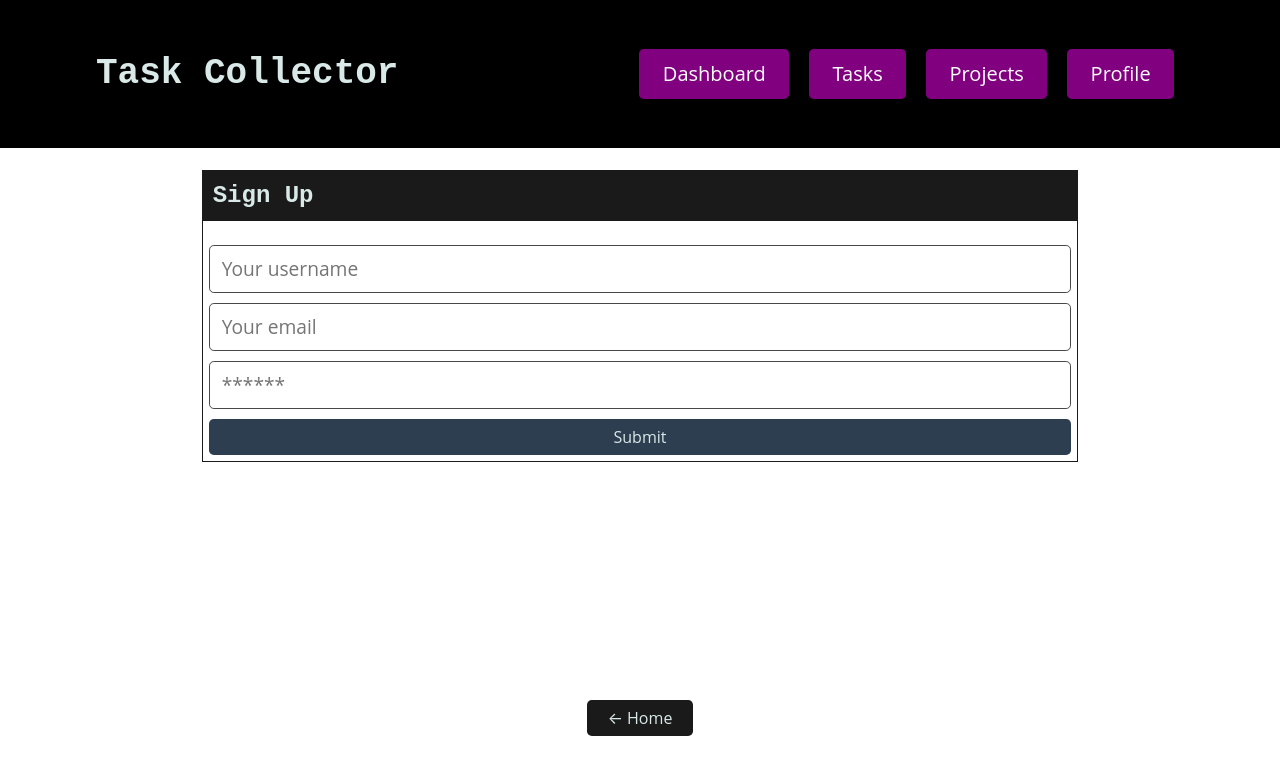
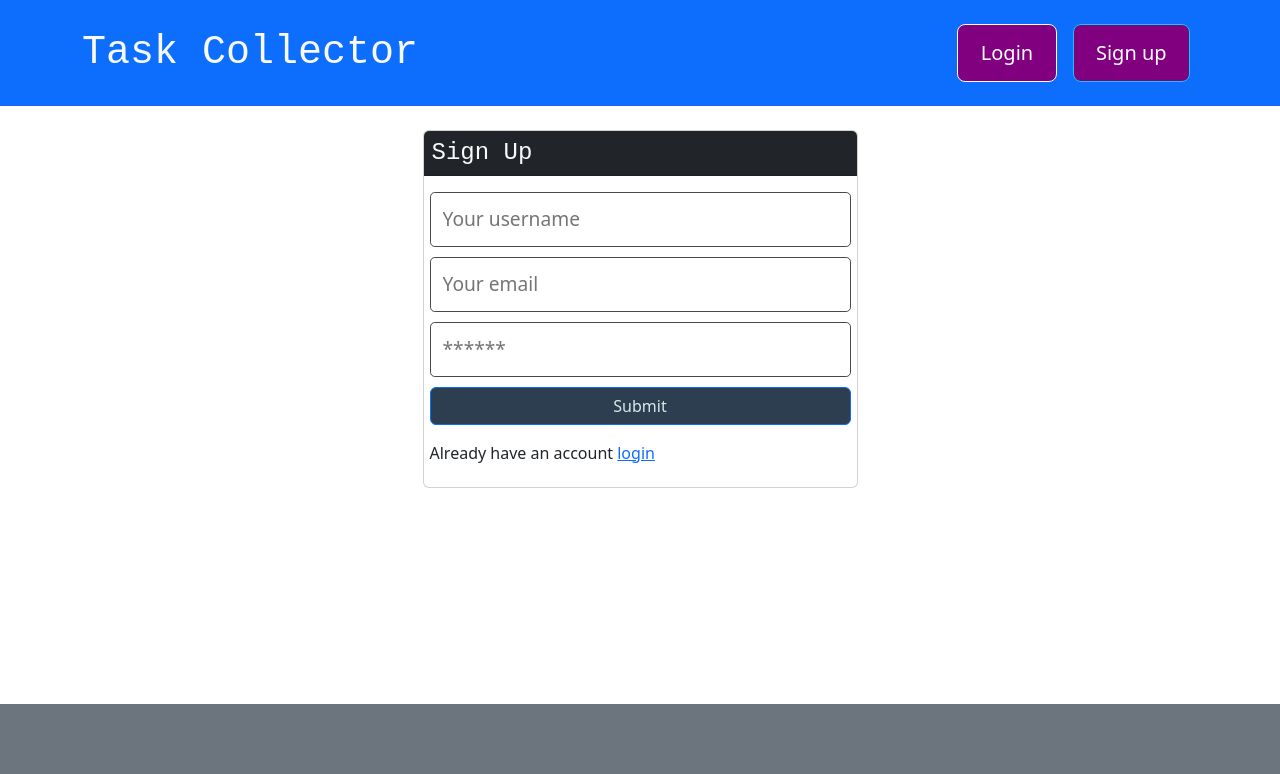
Before and after one commit to hmd-asg/Task-collector, a React (Vite) app in the folder client/: page /signup in a window 1280 px wide. Shown: the top 774 px of the page. Built offline with nearby package versions, Linux system fonts and the light colour scheme.

Commit message:
header login signup

```diff
--- a/client/src/App.jsx
+++ b/client/src/App.jsx
@@ -7,6 +7,8 @@ import {
 } from '@apollo/client';
 import { setContext } from '@apollo/client/link/context';
 import { Outlet } from 'react-router-dom';
+
+import 'bootstrap/dist/css/bootstrap.min.css';
 
 import Header from './components/Header/Header';
 import Footer from './components/Footer/Footer';
--- a/client/src/components/Footer/Footer.jsx
+++ b/client/src/components/Footer/Footer.jsx
@@ -6,11 +6,7 @@ const Footer = () => {
   return (
     <footer className='w-100 mt-auto bg-secondary p-4'>
       <div className='container text-center mb-5'>
-        {location.pathname !== "/" && (
-          <button className='btn btn-dark mb-3' onClick={() => navigate(-1)}>
-            &larr; Home
-          </button>
-        )}
+
       </div>
     </footer>
   );
--- a/client/src/components/Header/Header.jsx
+++ b/client/src/components/Header/Header.jsx
@@ -12,15 +12,21 @@ const Header = () => {
     <header className='bg-primary text-light mb-4 py-3 flex-row align-center'>
       <div className='container flex-row justify-space-between-lg justify-center align-center'>
         <div>
-            <Link className='text-light' to='/'>
+          <Link className='text-decoration-none text-light' to='/'>
             <h1 className='m-0'>Task Collector</h1>
           </Link>
         </div>
         <div>
           {Auth.loggedIn() ? (
             <>
+              <Link className='btn btn-lg btn-info m-2' to='/'>
+                Dashboard
+              </Link>
+              <Link className='btn btn-lg btn-light m-2' to='/tasks'>
+                Tasks
+              </Link>
               <Link className='btn btn-lg btn-info m-2' to='/me'>
-                  {Auth.getProfile().data.username}'s profile
+                {Auth.getProfile().data.username}
               </Link>
               <button className='btn btn-lg btn-light m-2' onClick={logout}>
                 Logout
@@ -28,17 +34,11 @@ const Header = () => {
             </>
           ) : (
             <>
-                <Link className='btn btn-lg btn-info m-2' to='/login'>
-                  Dashboard
+              <Link className='btn btn-lg btn-light m-2' to='/login'>
+                Login
               </Link>
-                <Link className='btn btn-lg btn-light m-2' to='/signup'>
-                  Tasks
-                </Link>
-                <Link className='btn btn-lg btn-light m-2' to='/signup'>
-                  Projects
-                </Link>
-                <Link className='btn btn-lg btn-light m-2' to='/signup'>
-                  Profile
+              <Link className='btn btn-lg btn-info m-2' to='/signup'>
+                Sign up
               </Link>
             </>
           )}
--- /dev/null
+++ b/client/src/components/ProjectCard/index.jsx
@@ -0,0 +1,35 @@
+import { Link } from "react-router-dom";
+
+const ProjectCard = ({ project }) => {
+  return (
+    <>
+
+      <div className='card col-12 col-md-6 mx-2 my-2'>
+        <h4 className='card-header text-light p-2 m-0'>
+          {project.title}
+        </h4>
+        <div className='card-body bg-light p-2'>
+          <p>{project.description}</p>
+          {/* <h5>Contributers:</h5>
+              <ul>
+                {project.users.map((user) => (
+                  <li key={user._id}>{user.username}</li>
+                ))}
+              </ul> */}
+        </div>
+        <div className="card-footer d-flex">
+          <button type="button" className="btn btn-danger me-2"><i className="bi bi-trash"></i>Delete</button>
+          <Link
+            className='btn btn-primary'
+            to={`/project/${project._id}`}
+          >
+            View more
+          </Link>
+        </div>
+
+      </div>
+    </>
+  );
+};
+
+export default ProjectCard;
--- a/client/src/components/ProjectForm/index.jsx
+++ b/client/src/components/ProjectForm/index.jsx
@@ -54,12 +54,9 @@ const ProjectForm = () => {
           style={{ lineHeight: "1.5", resize: "vertical" }}
           onChange={handleChange}
         ></textarea>
-
-        <div className='col-12 col-lg-3'>
-          <button className='btn btn-primary btn-block py-3' type='submit'>
-            Add Project
-          </button>
-        </div>
+        <button className='btn btn-primary btn-block py-3' type='submit'>
+          Add Project
+        </button>
         {error && (
           <div className='col-12 my-3 bg-danger text-white p-3'>
             {error.message}
--- a/client/src/components/ProjectList/index.jsx
+++ /dev/null
@@ -1,42 +0,0 @@
-import { Link } from "react-router-dom";
-
-const ProjectList = ({ projects }) => {
-  if (!projects.length) {
-    return <h3>No Project Yet</h3>;
-  }
-  console.log(projects);
-  return (
-    <>
-      {projects &&
-        projects.map((project) => (
-          <div key={project._id} className='cardcol-12 col-md-6 mx-2 my-2'>
-            <h4 className='card-header  bg-dark text-light p-2 m-0'>
-              {project.title}
-            </h4>
-            <div className='card-body bg-light p-2'>
-              <p>{project.description}</p>
-              {/* <h5>Contributers:</h5>
-              <ul>
-                {project.users.map((user) => (
-                  <li key={user._id}>{user.username}</li>
-                ))}
-              </ul> */}
-            </div>
-            <div className="card-footer d-flex">
-              <button type="button" class="btn btn-primary"><i class="bi bi-plus"></i>Edit</button>
-              <button type="button" class="btn btn-danger"><i class="bi bi-trash"></i>Delete</button>
-              <Link
-                className='btn btn-primary btn-block btn-squared'
-                to={`/project/${project._id}`}
-              >
-                View more
-              </Link>
-            </div>
-
-          </div>
-        ))}
-    </>
-  );
-};
-
-export default ProjectList;
--- a/client/src/pages/Home.jsx
+++ b/client/src/pages/Home.jsx
@@ -1,32 +1,36 @@
 import { useQuery } from "@apollo/client";
-import ProjectList from "../components/ProjectList";
+import ProjectCard from "../components/ProjectCard";
 import ProjectForm from "../components/ProjectForm";
+import { QUERY_ME } from "../utils/queries";
+import { useEffect } from "react";
 import Auth from "../utils/auth";
-import { QUERY_ME } from "../utils/queries";
+import { useNavigate } from "react-router-dom";
+
 
 const Home = () => {
   const { loading, data } = useQuery(QUERY_ME);
-  const projects = data?.meProjects.projects || [];
-  // console.log(Auth.getProfile());
-  console.log(data);
+  const projects = data?.me.projects || [];
+  const navigate = useNavigate();
+
+  useEffect(() => {
+    if (!Auth.loggedIn()) {
+      navigate('/login');
+    }
+  }, []);
 
   return (
-    <main>
-      <div className='container'>
-        <div className="row">
-          <div className='col-12 col-md-5 border border-primary m-2'>
-            <ProjectForm />
-          </div>
-          <div className='col-12 col-md-7 border border-primary m-2'>
-            {loading ? (
-              <div>Loading...</div>
-            ) : (
-              <ProjectList projects={projects} />
-            )}
-          </div>
-        </div>
+    <div className="row">
+      <div className='col-12 col-md-4 border border-dark m-2'>
+        <ProjectForm />
       </div>
-    </main>
+      <div className='col-12 col-md-8 border border-dark m-2'>
+        {loading ? (<div>Loading...</div>) : (
+          projects &&
+          projects.map((project) => (<ProjectCard key={project._id} project={project} />))
+
+        )}
+      </div>
+    </div>
   );
 };
 
--- a/client/src/pages/Login.jsx
+++ b/client/src/pages/Login.jsx
@@ -42,7 +42,7 @@ const Login = (props) => {
 
   return (
     <main className="flex-row justify-center mb-4">
-      <div className="col-12 col-lg-10">
+      <div className="col-12 col-lg-5">
         <div className="card">
           <h4 className="card-header bg-dark text-light p-2">Login</h4>
           <div className="card-body">
@@ -52,6 +52,7 @@ const Login = (props) => {
                 <Link to="/">back to the homepage.</Link>
               </p>
             ) : (
+              <>
                 <form onSubmit={handleFormSubmit}>
                   <input
                     className="form-input"
@@ -77,6 +78,10 @@ const Login = (props) => {
                     Submit
                   </button>
                 </form>
+                <div className='my-3'>
+                  Don't have an account <Link to='/signup'> Sign up</Link>
+                </div>
+              </>
             )}
 
             {error && (
--- a/client/src/pages/Signup.jsx
+++ b/client/src/pages/Signup.jsx
@@ -40,7 +40,7 @@ const Signup = () => {
 
   return (
     <main className="flex-row justify-center mb-4">
-      <div className="col-12 col-lg-10">
+      <div className="col-12 col-lg-5">
         <div className="card">
           <h4 className="card-header bg-dark text-light p-2">Sign Up</h4>
           <div className="card-body">
@@ -50,6 +50,7 @@ const Signup = () => {
                 <Link to="/">back to the homepage.</Link>
               </p>
             ) : (
+              <>
                 <form onSubmit={handleFormSubmit}>
                   <input
                     className="form-input"
@@ -83,6 +84,10 @@ const Signup = () => {
                     Submit
                   </button>
                 </form>
+                <div className='my-3'>
+                  Already have an account <Link to='/login'> login</Link>
+                </div>
+              </>
             )}
 
             {error && (
```
Also changed, not shown: 1 other file (tests, documents, lock files or other folders). Lines whose indentation alone changed are shown as unchanged.
